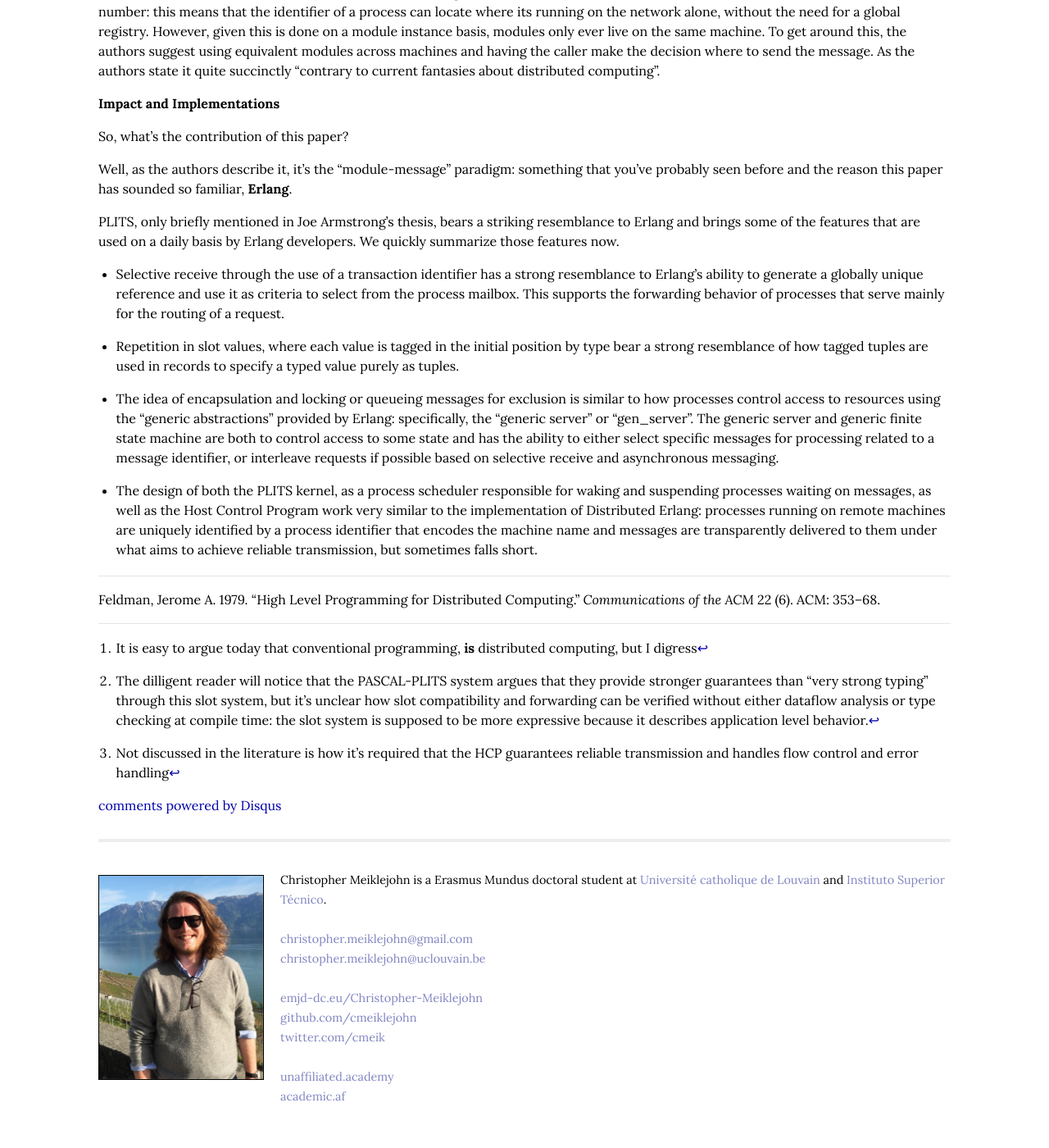
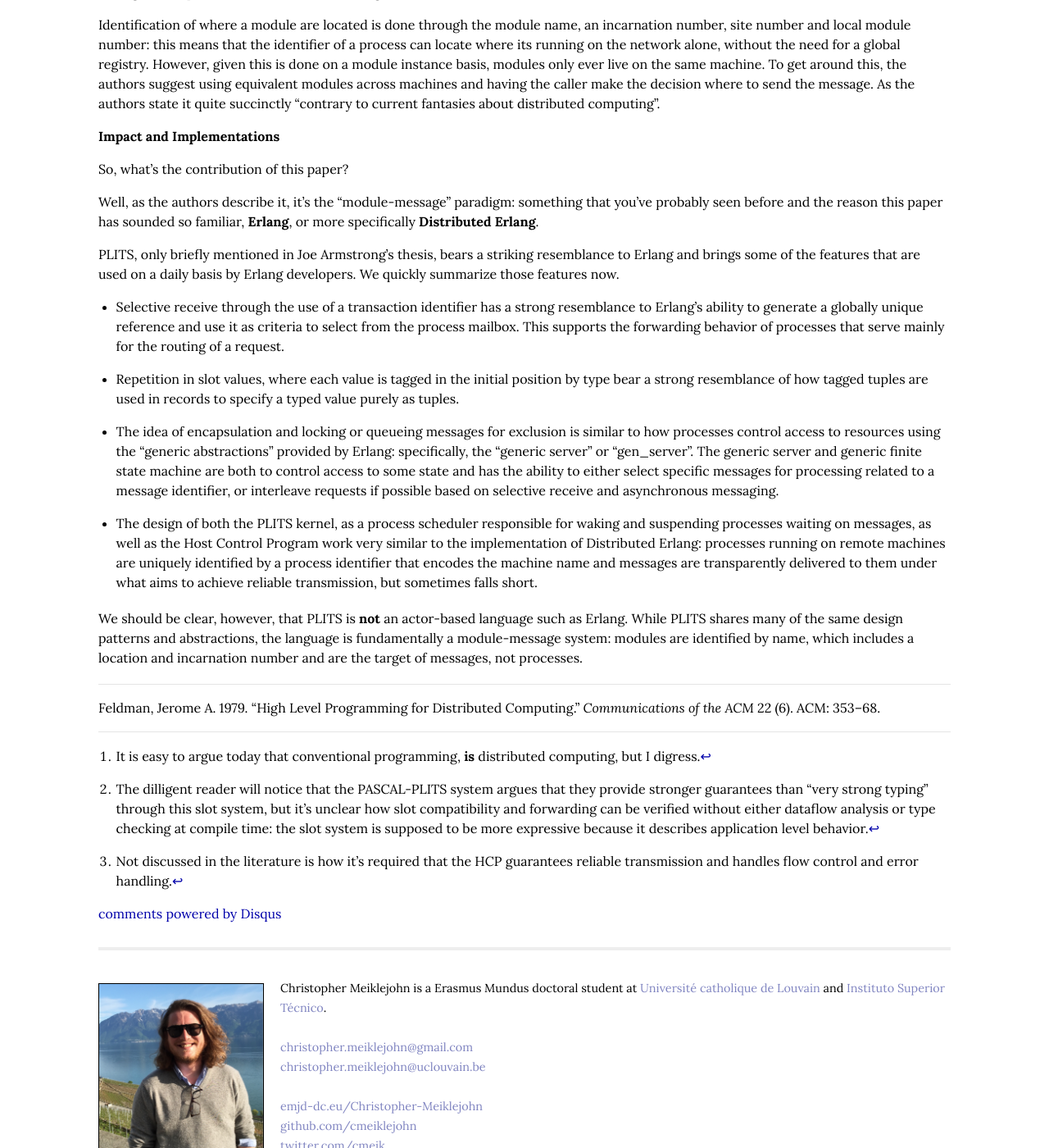
Before and after one commit to cmeiklejohn/cmeiklejohn.github.io, a Jekyll site: the page built from _posts/2016-07-31-plits.markdown, in a window 1280 px wide and 1400 px high, scrolled down 2103 px. Shown: the whole window at 82% size. Built offline with Jekyll 4.4.1, drawn with Linux system fonts in a browser that asks for light colours; comment, search, counter and statistics services are not loaded; before the commit the page ends 3477 px from its top, so only the background shows below that; some of the changed text lies outside the part shown.

Commit message:
Update post.

```diff
--- a/_posts/2016-07-31-plits.markdown
+++ b/_posts/2016-07-31-plits.markdown
@@ -8,11 +8,15 @@
 
 _This is one post in a series about programming models and languages for distributed computing that I'm writing as part of my [history of distributed programming techniques](https://github.com/cmeiklejohn/PMLDC)._
 
+
 <h2 id="relevant-reading">Relevant Reading</h2>
 <ul>
 <li><p><em>High Level Programming for Distributed Computing</em>, Feldman, Jerome A, CACM 1979 <span class="citation">(Feldman 1979)</span>.</p></li>
 </ul>
 <h2 id="commentary">Commentary</h2>
+<blockquote>
+<p>“A significant conclusion was that parallelism and data sharing are inherently difficult to combine effectively.”</p>
+</blockquote>
 <p>The Programming Language in the Sky (PLITS) project was an effort by the University of Rochester Computer Science department started in 1974 to take a serious look at how to make programming languages more declarative, and to see what benefits could be gained from using state-of-the-art compiler technology. This paper, specifically focuses on the problem of addressing the need for programming language constructs for distributed computing, that normally do not arise in conventional programming<a href="#fn1" class="footnoteRef" id="fnref1"><sup>1</sup></a>.</p>
 <p>At a high level, PASCAL-PLITS views distributed computing as a group of computers communicating over low bandwidth, unreliable communication paths, applications would consist of communication between modules via an asynchronous message protocol instead of through the use of subroutines to avoid having to wait for a response to a request. Modules only communicate through message passing, and each message is composed of a set of name-value pairs which are called slots: names are uninterpreted string and values are an element of some primitive type (for instance, integers.)</p>
 <p>To avoid discussion of many of the PASCAL specific details outlined in the formal specification section of the paper, the intuition on how message passing between two modules operates is rather straightforward:</p>
@@ -44,7 +48,7 @@
 <p>Identification of where a module are located is done through the module name, an incarnation number, site number and local module number: this means that the identifier of a process can locate where its running on the network alone, without the need for a global registry. However, given this is done on a module instance basis, modules only ever live on the same machine. To get around this, the authors suggest using equivalent modules across machines and having the caller make the decision where to send the message. As the authors state it quite succinctly “contrary to current fantasies about distributed computing”.</p>
 <h2 id="impact-and-implementations">Impact and Implementations</h2>
 <p>So, what’s the contribution of this paper?</p>
-<p>Well, as the authors describe it, it’s the “module-message” paradigm: something that you’ve probably seen before and the reason this paper has sounded so familiar, <strong>Erlang</strong>.</p>
+<p>Well, as the authors describe it, it’s the “module-message” paradigm: something that you’ve probably seen before and the reason this paper has sounded so familiar, <strong>Erlang</strong>, or more specifically <strong>Distributed Erlang</strong>.</p>
 <p>PLITS, only briefly mentioned in Joe Armstrong’s thesis, bears a striking resemblance to Erlang and brings some of the features that are used on a daily basis by Erlang developers. We quickly summarize those features now.</p>
 <ul>
 <li><p>Selective receive through the use of a transaction identifier has a strong resemblance to Erlang’s ability to generate a globally unique reference and use it as criteria to select from the process mailbox. This supports the forwarding behavior of processes that serve mainly for the routing of a request.</p></li>
@@ -52,6 +56,7 @@
 <li><p>The idea of encapsulation and locking or queueing messages for exclusion is similar to how processes control access to resources using the “generic abstractions” provided by Erlang: specifically, the “generic server” or “gen_server”. The generic server and generic finite state machine are both to control access to some state and has the ability to either select specific messages for processing related to a message identifier, or interleave requests if possible based on selective receive and asynchronous messaging.</p></li>
 <li><p>The design of both the PLITS kernel, as a process scheduler responsible for waking and suspending processes waiting on messages, as well as the Host Control Program work very similar to the implementation of Distributed Erlang: processes running on remote machines are uniquely identified by a process identifier that encodes the machine name and messages are transparently delivered to them under what aims to achieve reliable transmission, but sometimes falls short.</p></li>
 </ul>
+<p>We should be clear, however, that PLITS is <strong>not</strong> an actor-based language such as Erlang. While PLITS shares many of the same design patterns and abstractions, the language is fundamentally a module-message system: modules are identified by name, which includes a location and incarnation number and are the target of messages, not processes.</p>
 <div id="refs" class="references">
 <div id="ref-feldman1979high">
 <p>Feldman, Jerome A. 1979. “High Level Programming for Distributed Computing.” <em>Communications of the ACM</em> 22 (6). ACM: 353–68.</p>
@@ -60,8 +65,8 @@
 <div class="footnotes">
 <hr />
 <ol>
-<li id="fn1"><p>It is easy to argue today that conventional programming, <strong>is</strong> distributed computing, but I digress<a href="#fnref1">↩</a></p></li>
+<li id="fn1"><p>It is easy to argue today that conventional programming, <strong>is</strong> distributed computing, but I digress.<a href="#fnref1">↩</a></p></li>
 <li id="fn2"><p>The dilligent reader will notice that the PASCAL-PLITS system argues that they provide stronger guarantees than “very strong typing” through this slot system, but it’s unclear how slot compatibility and forwarding can be verified without either dataflow analysis or type checking at compile time: the slot system is supposed to be more expressive because it describes application level behavior.<a href="#fnref2">↩</a></p></li>
-<li id="fn3"><p>Not discussed in the literature is how it’s required that the HCP guarantees reliable transmission and handles flow control and error handling<a href="#fnref3">↩</a></p></li>
+<li id="fn3"><p>Not discussed in the literature is how it’s required that the HCP guarantees reliable transmission and handles flow control and error handling.<a href="#fnref3">↩</a></p></li>
 </ol>
 </div>
```
